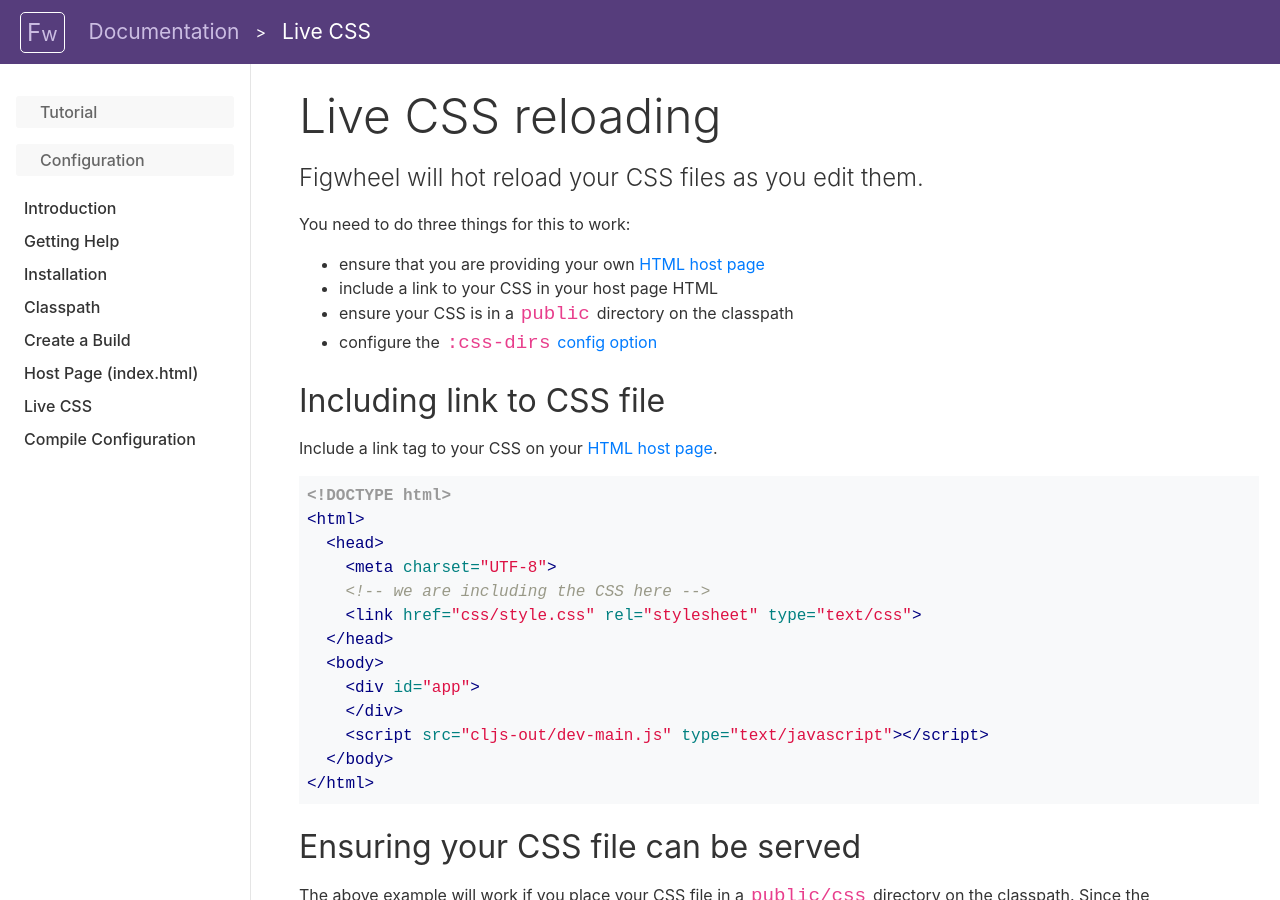
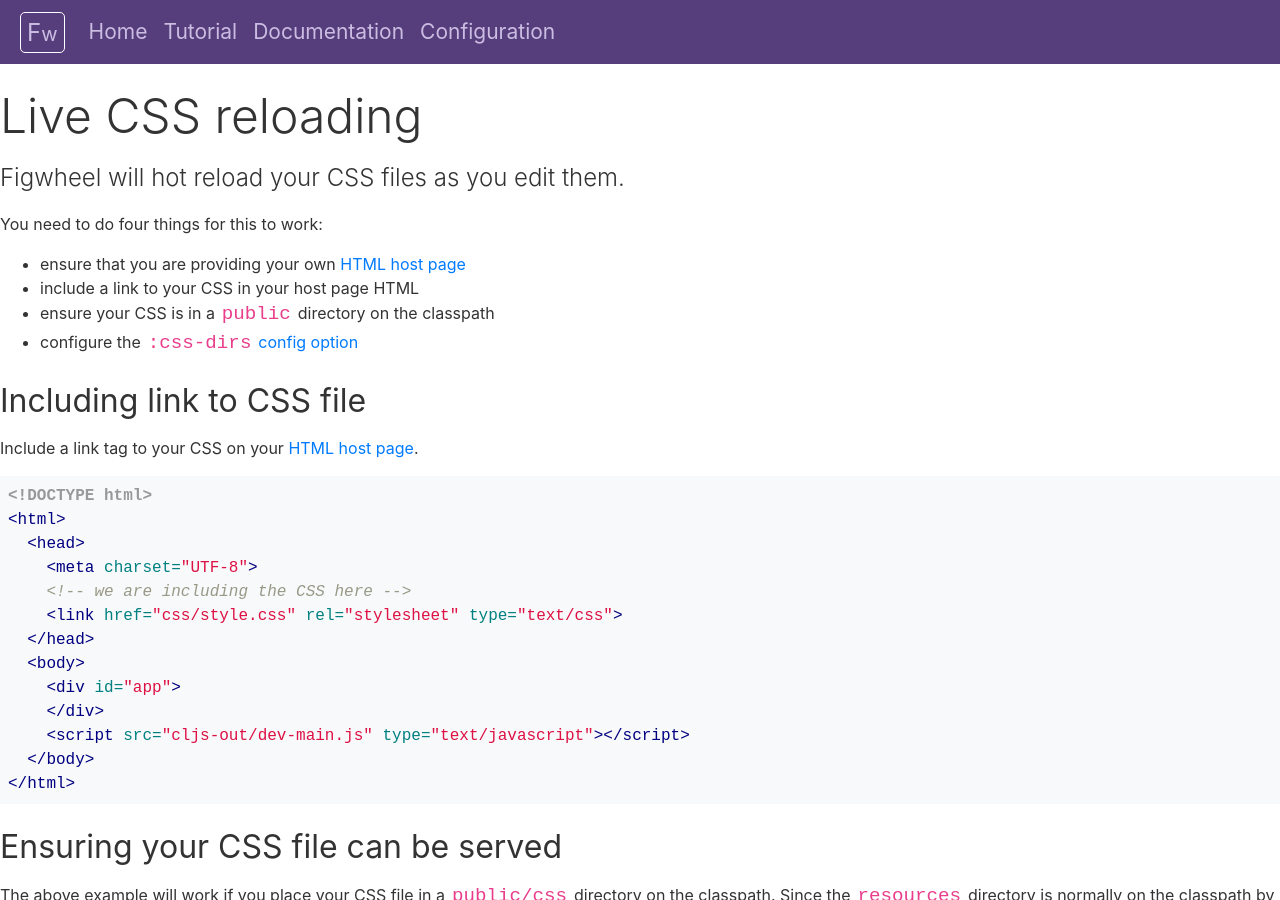
Before and after one commit to bhauman/figwheel-main, a Jekyll site: the page built from docs/docs/live_css.md, in a window 1280 px wide and 900 px high. Built offline with Jekyll 4.4.1, drawn with Linux system fonts in a browser that asks for light colours; our own code applies the rules of GitHub Pages for plain Markdown files; some of the changed text lies outside the part shown.

Commit message:
fix some doc errors

```diff
--- a/docs/docs/live_css.md
+++ b/docs/docs/live_css.md
@@ -1,15 +1,8 @@
----
-title: Live CSS
-layout: docs
-category: docs
-order: 7
----
-
 # Live CSS reloading
 
 <div class="lead-in">Figwheel will hot reload your CSS files as you edit them.</div>
 
-You need to do three things for this to work:
+You need to do four things for this to work:
 
 * ensure that you are providing your own [HTML host page][host-page]
 * include a link to your CSS in your host page HTML
```
Also changed, not shown: helper-content/css_reloading.md (+0 -2 lines).
